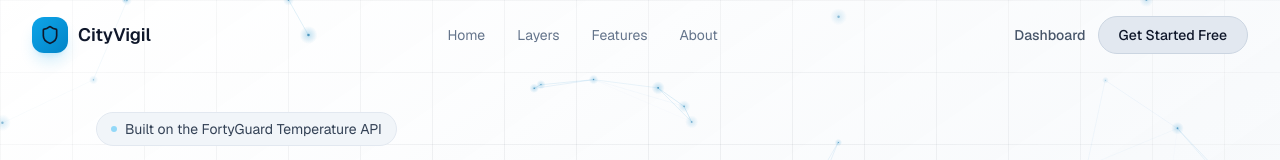
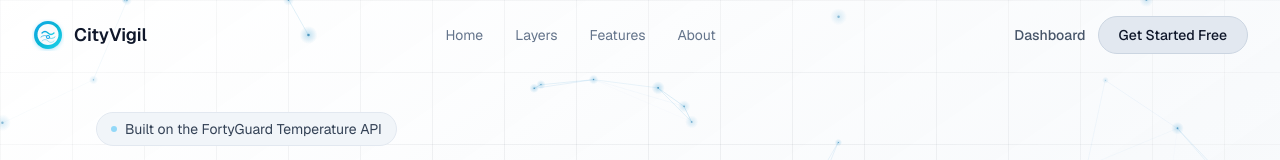
Before and after one commit to Marvy247/CityVigil, a Next.js app in the folder dashboard/: page / in a window 1280 px wide. Shown: the top 160 px of the page. Built offline with nearby package versions, Linux system fonts and the light colour scheme.

Commit message:
Fix React key warning in PriorityPanel; add SupplyChart component; update logo to custom SVG on landing + dashboard; fix dashboard layout text visibility

```diff
--- a/dashboard/app/dashboard/page.tsx
+++ b/dashboard/app/dashboard/page.tsx
@@ -1,23 +1,23 @@
 'use client'
 
 import { Suspense } from 'react'
-import { Shield } from 'lucide-react'
 
 import { DashboardLayout } from '@/components/dashboard-layout'
 import { CityVigilDashboard } from '@/components/cityvigil/CityVigilDashboard'
+import { CityVigilLogo, CityVigilWordmark } from '@/components/cityvigil/CityVigilLogo'
 
 export default function DashboardPage() {
   return (
     <Suspense
       fallback={
         <div className="flex min-h-screen items-center justify-center bg-dashboard">
-          <div className="animate-pulse text-slate-400">Loading CityVigil…</div>
+          <div className="animate-pulse text-slate-500">Loading CityVigil…</div>
         </div>
       }
     >
       <DashboardLayout
         brandName="CityVigil"
-        logo={<Shield className="h-5 w-5 text-sky-400" aria-hidden />}
+        logo={<CityVigilLogo size={36} />}
         userName="Heat Operations"
         userEmail="ops@cityvigil.local"
       >
--- /dev/null
+++ b/dashboard/components/cityvigil/CityVigilLogo.tsx
@@ -0,0 +1,90 @@
+'use client'
+
+export function CityVigilLogo({ size = 40 }: { size?: number }) {
+  return (
+    <svg
+      width={size}
+      height={size}
+      viewBox="0 0 64 64"
+      fill="none"
+      xmlns="http://www.w3.org/2000/svg"
+      aria-hidden="true"
+    >
+      <defs>
+        <linearGradient id="cv-gradient" x1="0%" y1="0%" x2="100%" y2="100%">
+          <stop offset="0%" stopColor="#0ea5e9" />
+          <stop offset="50%" stopColor="#06b6d4" />
+          <stop offset="100%" stopColor="#22d3ee" />
+        </linearGradient>
+        <filter id="cv-glow" x="-50%" y="-50%" width="200%" height="200%">
+          <feDropShadow dx="0" dy="2" stdDeviation="4" floodColor="#0ea5e9" floodOpacity="0.3" />
+        </filter>
+      </defs>
+
+      {/* Outer shield shape */}
+      <path
+        d="M32 4 C16.5 4 4 16.5 4 32 C4 47.5 16.5 60 32 60 C47.5 60 60 47.5 60 32 C60 16.5 47.5 4 32 4 Z"
+        fill="url(#cv-gradient)"
+        filter="url(#cv-glow)"
+      />
+
+      {/* Inner shield - negative space */}
+      <path
+        d="M32 10 C20.3 10 11 19.3 11 31 C11 42.7 20.3 52 32 52 C43.7 52 53 42.7 53 31 C53 19.3 43.7 10 32 10 Z"
+        fill="#f8fafc"
+      />
+
+      {/* Temperature wave pattern */}
+      <g fill="none" stroke="url(#cv-gradient)" strokeWidth="2.5" strokeLinecap="round">
+        <path d="M20 28 Q26 22 32 28 Q38 34 44 28" />
+        <path d="M18 36 Q25 30 32 36 Q39 42 46 36" strokeWidth="2" opacity="0.7" />
+        <path d="M20 44 Q26 38 32 44 Q38 50 44 44" strokeWidth="1.5" opacity="0.5" />
+      </g>
+
+      {/* Central alert/protection dot */}
+      <circle cx="32" cy="36" r="4" fill="#0ea5e9" />
+      <circle cx="32" cy="36" r="2" fill="#f8fafc" />
+
+      {/* Subtle shield highlight */}
+      <path
+        d="M20 22 Q32 16 44 22"
+        stroke="rgba(255,255,255,0.3)"
+        strokeWidth="1.5"
+        fill="none"
+        strokeLinecap="round"
+      />
+    </svg>
+  )
+}
+
+export function CityVigilWordmark({ size = 24 }: { size?: number }) {
+  return (
+    <svg
+      width={size * 4}
+      height={size}
+      viewBox="0 0 200 48"
+      fill="none"
+      xmlns="http://www.w3.org/2000/svg"
+      aria-hidden="true"
+    >
+      <defs>
+        <linearGradient id="cv-text-gradient" x1="0%" y1="0%" x2="100%" y2="0%">
+          <stop offset="0%" stopColor="#0ea5e9" />
+          <stop offset="50%" stopColor="#06b6d4" />
+          <stop offset="100%" stopColor="#22d3ee" />
+        </linearGradient>
+      </defs>
+      <text
+        x="0"
+        y="36"
+        fontFamily="system-ui, -apple-system, BlinkMacSystemFont, 'Segoe UI', Roboto, sans-serif"
+        fontSize="40"
+        fontWeight="700"
+        fill="url(#cv-text-gradient)"
+        letterSpacing="-0.5"
+      >
+        CityVigil
+      </text>
+    </svg>
+  )
+}
--- a/dashboard/components/landing/Footer.tsx
+++ b/dashboard/components/landing/Footer.tsx
@@ -1,5 +1,5 @@
 import Link from "next/link"
-import { Shield } from "lucide-react"
+import { CityVigilLogo } from "@/components/cityvigil/CityVigilLogo"
 
 export function Footer() {
   return (
@@ -10,9 +10,7 @@ export function Footer() {
       <div className="max-w-6xl mx-auto flex flex-col gap-6">
         <div className="flex flex-col sm:flex-row items-center justify-between gap-6">
           <Link href="/" className="flex items-center gap-2 group">
-            <div className="w-8 h-8 rounded-xl bg-gradient-to-br from-sky-500 to-sky-600 flex items-center justify-center">
-              <Shield className="w-4 h-4 text-slate-900" />
-            </div>
+            <CityVigilLogo size={28} />
             <span className="font-bold text-sm tracking-tight text-slate-900">CityVigil</span>
           </Link>
 
--- a/dashboard/components/landing/Navbar.tsx
+++ b/dashboard/components/landing/Navbar.tsx
@@ -2,7 +2,8 @@
 
 import { useState, useEffect } from "react"
 import Link from "next/link"
-import { Shield, X, Menu } from "lucide-react"
+import { X, Menu } from "lucide-react"
+import { CityVigilLogo } from "@/components/cityvigil/CityVigilLogo"
 
 export function Navbar() {
   const [scrolled, setScrolled] = useState(false)
@@ -31,9 +32,7 @@ export function Navbar() {
         style={{ transitionProperty: "background-color, border-color, opacity, transform" }}
       >
         <Link href="/" className="flex items-center gap-2.5 shrink-0 group" onClick={closeMenu}>
-          <div className="w-9 h-9 rounded-xl bg-gradient-to-br from-sky-500 to-sky-600 flex items-center justify-center shadow-lg shadow-sky-500/20">
-            <Shield className="w-5 h-5 text-slate-900" />
-          </div>
+          <CityVigilLogo size={32} />
           <span className="font-semibold text-slate-900 text-lg leading-none">CityVigil</span>
         </Link>
 
```
Also changed, not shown: dashboard/components/dashboard-layout.tsx (+29 -30 lines).
